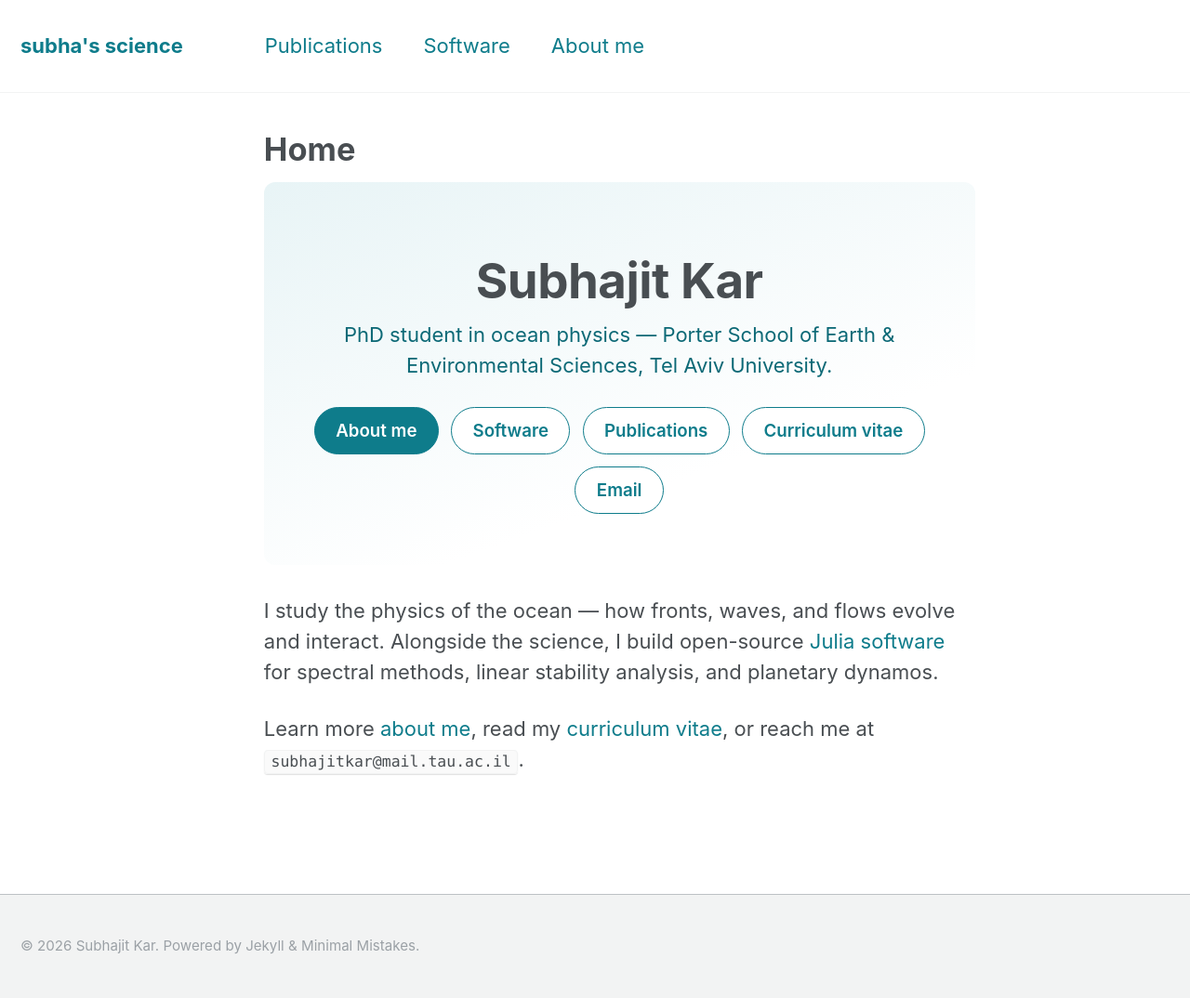
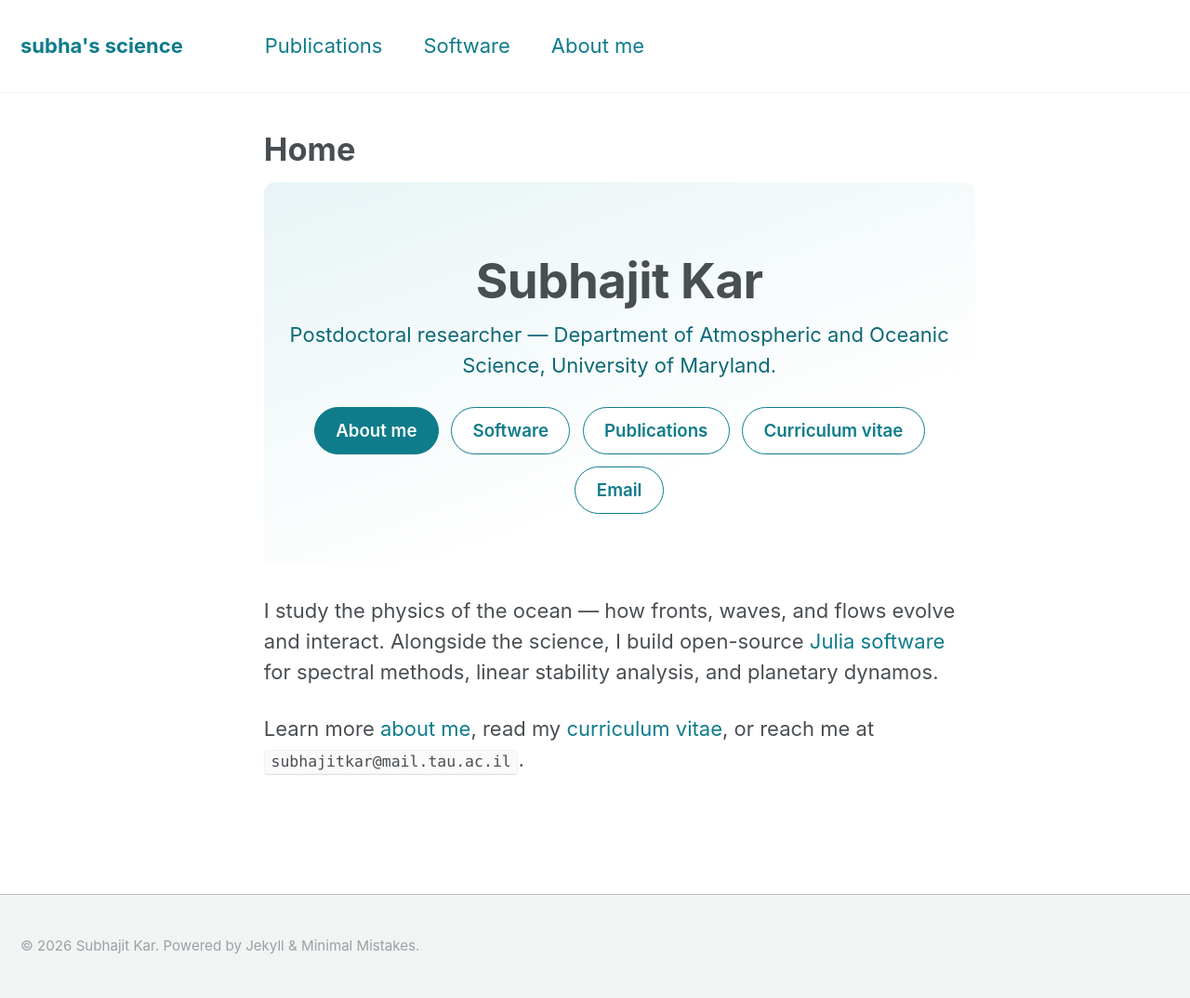
Before and after one commit to subhk/subhk.github.io, a Jekyll site: the page built from index.md, in a window 1280 px wide. Shown: the whole page at 93% size. Built offline with Jekyll 4.4.1, drawn with Linux system fonts in a browser that asks for light colours.

Commit message:
Update homepage affiliation to UMD postdoc
Co-Authored-By: Claude Opus 4.8 (1M context) <noreply@anthropic.com>

```diff
--- a/index.md
+++ b/index.md
@@ -7,7 +7,7 @@ classes: wide
 
 <div class="hero">
   <h1 class="hero__name">Subhajit Kar</h1>
-  <p class="hero__tagline">PhD student in ocean physics — Porter School of Earth &amp; Environmental Sciences, Tel Aviv University.</p>
+  <p class="hero__tagline">Postdoctoral researcher — Department of Atmospheric and Oceanic Science, University of Maryland.</p>
   <div class="hero__actions">
     <a class="hero-btn hero-btn--solid" href="/about/">About me</a>
     <a class="hero-btn" href="/software/">Software</a>
```
